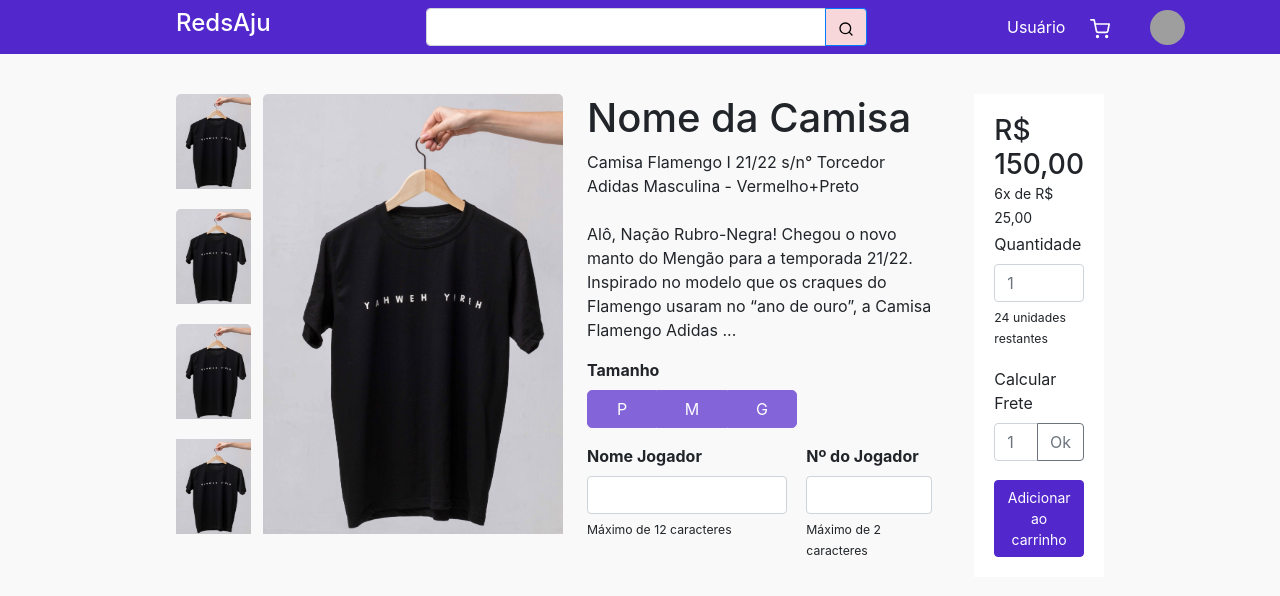
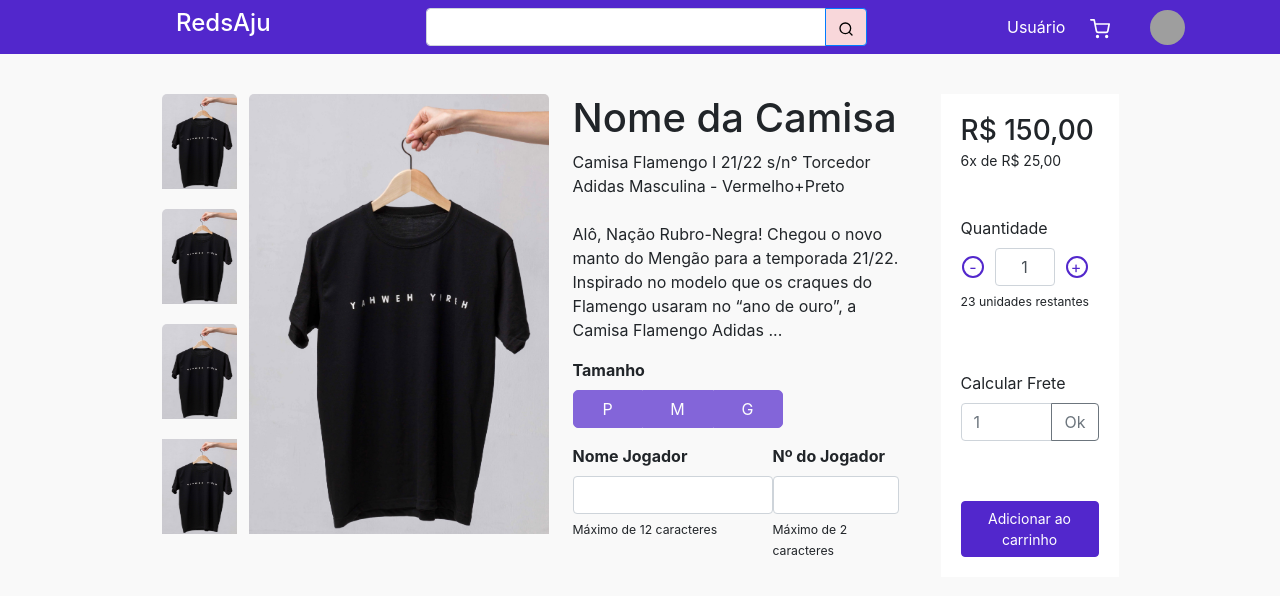
Before and after one commit to gbpaixao/E-commerce, a React (Create React App) app in the folder web/: page /descricaoCamisa in a window 1280 px wide. Shown: the top 596 px of the page. Built offline with nearby package versions, Linux system fonts and the light colour scheme; grey boxes are pictures that could not be loaded; what miragejs would draw is missing.

Commit message:
feat: criação do componente de quantidade

```diff
--- /dev/null
+++ b/web/src/components/ItemsAmount/index.tsx
@@ -0,0 +1,76 @@
+/* eslint-disable jsx-a11y/no-static-element-interactions */
+import { useEffect, useState } from 'react';
+import { Form } from 'react-bootstrap';
+import { FiCircle } from 'react-icons/fi';
+
+interface IconProps {
+  char: string,
+  right?: boolean,
+  onClick?: () => void
+}
+function Icon({ char, right = false, onClick }: IconProps):JSX.Element {
+  return (
+    // eslint-disable-next-line jsx-a11y/click-events-have-key-events
+    <div
+      style={{
+        position: 'relative',
+        color: '#5227CC',
+        cursor: 'pointer',
+        marginRight: '10px',
+      }}
+      onClick={onClick}
+    >
+      <FiCircle size={24} color="#5227CC" />
+      <span style={{
+        position: 'absolute',
+        top: '13px',
+        left: right ? '1px' : '5px',
+        transform: 'translate(50%, -50%)',
+        zIndex: 2,
+      }}
+      >
+        {char}
+      </span>
+    </div>
+  );
+}
+
+interface Props {
+  parentCallback: (counter: number) => void,
+  estoque: number,
+}
+
+export default function ItemsAmount({ estoque, parentCallback }: Props):JSX.Element {
+  const [counter, setCounter] = useState(1);
+
+  // eslint-disable-next-line react-hooks/exhaustive-deps
+  useEffect(() => parentCallback(counter), [counter]);
+  return (
+
+    <div style={{
+      display: 'flex',
+      flexDirection: 'row',
+      alignItems: 'center',
+      justifyContent: 'start',
+    }}
+    >
+      <Icon
+        char="-"
+        onClick={() => (counter > 1) && setCounter(counter - 1)}
+      />
+      <Form.Control
+        aria-label="quantidade-camisa"
+        value={counter}
+        onChange={(event) => setCounter(parseInt(event.target.value, 10))}
+        style={{ width: 60, marginRight: '10px', textAlign: 'center' }}
+      />
+      <Icon
+        char="+"
+        right
+        onClick={
+        () => (counter < estoque) && setCounter(counter + 1)
+}
+      />
+    </div>
+  );
+}
--- a/web/src/pages/Camisa/DescricaoCamisa/index.tsx
+++ b/web/src/pages/Camisa/DescricaoCamisa/index.tsx
@@ -1,4 +1,4 @@
-import { useState } from 'react';
+import { useState, useEffect } from 'react';
 import {
   Button, Form, Image, InputGroup,
 } from 'react-bootstrap';
@@ -6,16 +6,30 @@
 import Camisa from '../../../assets/camisa3.jpg';
 import './styles.css';
 import ButtonGroup from '../../../components/ButtonGroup';
+import ItemsAmount from '../../../components/ItemsAmount';
 
 export default function DescricaoCamisa():JSX.Element {
-  /* Lógica dos botões de tamanho */
-  const arrayButton = ['P', 'M', 'G'];
-  const [selectedButton, setSelectedButton] = useState<boolean[]>(
-    Array.from<boolean>({ length: arrayButton.length }).fill(false),
+  /* Tamanho */
+  const arrayTamanhos = ['P', 'M', 'G'];
+  const [tamanho, setTamanho] = useState<boolean[]>(
+    Array.from<boolean>({ length: arrayTamanhos.length }).fill(false),
   );
-  const handleCallBack = (childData: boolean[]) => {
-    setSelectedButton(childData);
+  const handleCallbackTamanho = (childData: boolean[]) => {
+    setTamanho(childData);
   };
+
+  /* Quantidade */
+  const [estoque, setEstoque] = useState<number>(23);
+  const [quantidade, setQuantidade] = useState<number>(1);
+  const handleCallbackQuantidade = (childData: number) => {
+    setQuantidade(childData);
+  };
+
+  useEffect(() => console.log('quantidade', quantidade),
+    [quantidade]);
+
+  useEffect(() => console.log('tamanho', tamanho),
+    [tamanho]);
 
   return (
     <Layout>
@@ -69,7 +83,7 @@
             <Form.Group controlId="tamanho-camisa">
               <Form.Label><b>Tamanho</b></Form.Label>
               <br />
-              <ButtonGroup array={arrayButton} parentCallback={handleCallBack} />
+              <ButtonGroup array={arrayTamanhos} parentCallback={handleCallbackTamanho} />
             </Form.Group>
 
             <div id="description-container-input-group">
@@ -97,8 +111,14 @@
             <div>
               <Form.Group controlId="quantidade-camisa">
                 <Form.Label>Quantidade</Form.Label>
-                <Form.Control aria-label="quantidade-camisa" placeholder="1" />
-                <Form.Text><small>24 unidades restantes</small></Form.Text>
+                <ItemsAmount estoque={estoque} parentCallback={handleCallbackQuantidade} />
+                <Form.Text>
+                  <small>
+                    {estoque}
+                    {' '}
+                    unidades restantes
+                  </small>
+                </Form.Text>
               </Form.Group>
             </div>
 
```
